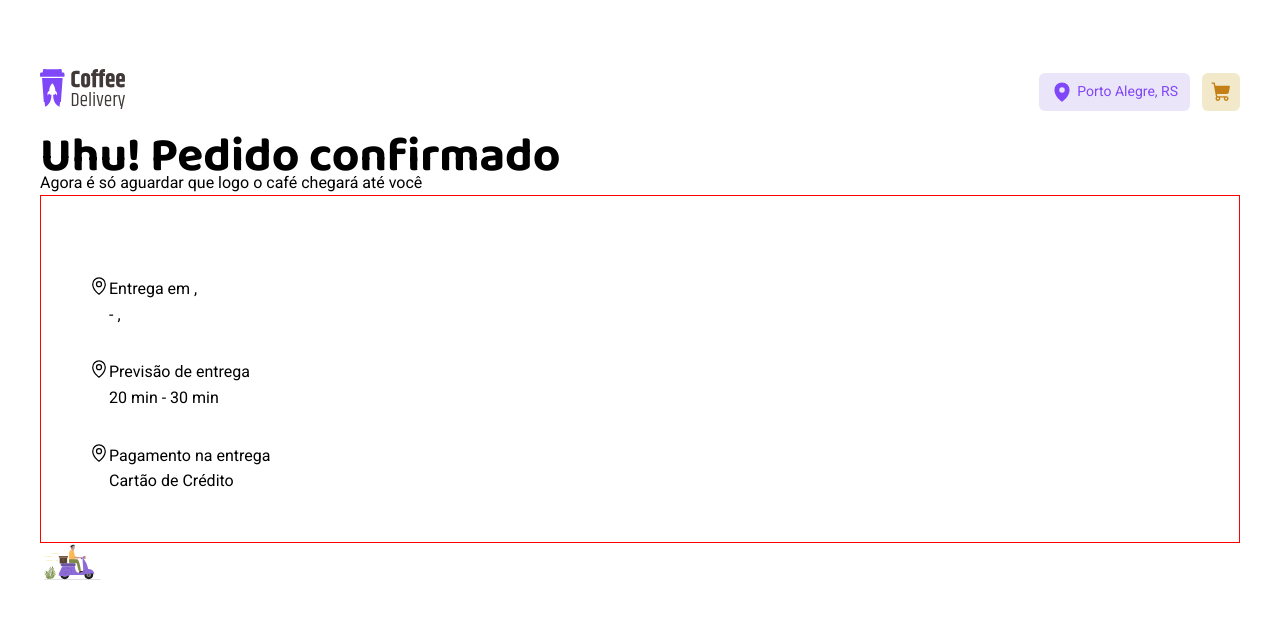
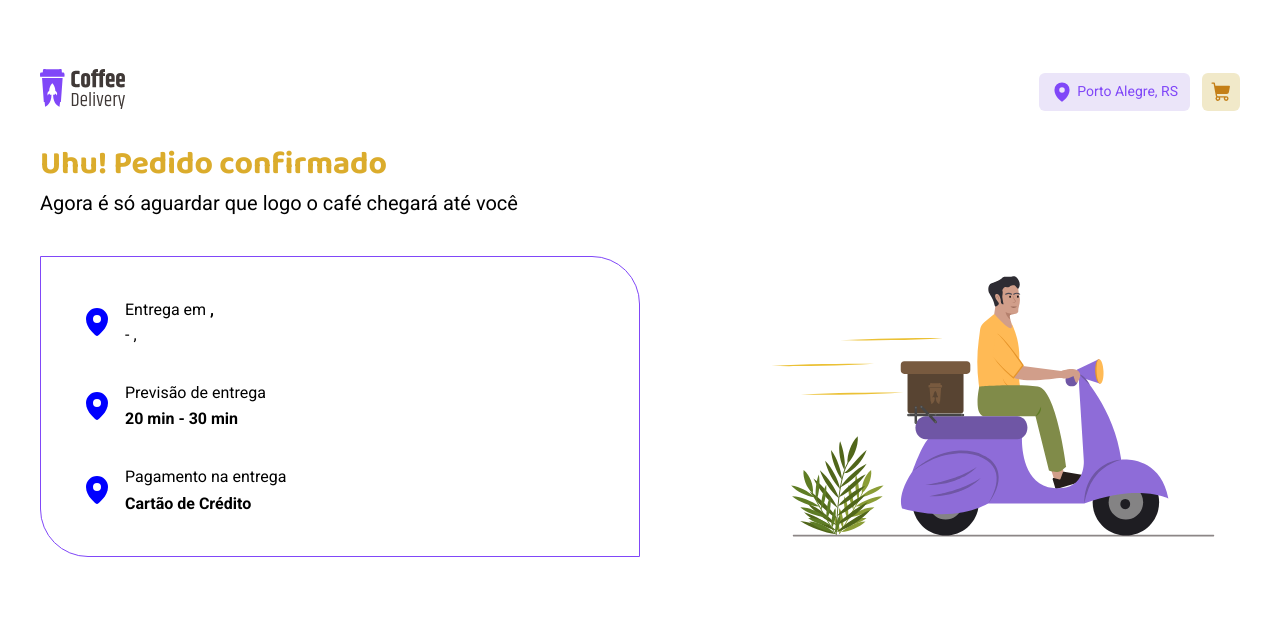
Before and after one commit to guisiebert/coffee-box, a React (Vite) app: page /thanks in a window 1280 px wide. Shown: the top 618 px of the page. Built offline with nearby package versions, Linux system fonts and the light colour scheme.

Commit message:
success page frontend

```diff
--- a/src/pages/Success/index.jsx
+++ b/src/pages/Success/index.jsx
@@ -15,34 +15,34 @@ function Success() {
         <>
             <Navbar />
             <main>
-                <div>
-                    <h1>Uhu! Pedido confirmado</h1>
-                    <p>Agora é só aguardar que logo o café chegará até você</p>
+                <h1>Uhu! Pedido confirmado</h1>
+                <p className='success-description'>Agora é só aguardar que logo o café chegará até você</p>
+                <div className='order-hero'>
                     <div className='order-details'>
                         <div className='order-detail-feature'>
-                            <MapPin />
+                            <MapPin size={32}  fill={'blue'} weight='fill'/>
                             <div>
-                                <p>Entrega em {formData.rua}, {formData.numero} </p>
+                                <p>Entrega em <strong>{formData.rua}, {formData.numero}</strong> </p>
                                 <p>{formData.bairro} - {formData.cidade}, {formData.uf}</p>
                             </div>
                         </div>
                         <div className='order-detail-feature'>
-                            <MapPin />
+                            <MapPin size={32} color={'white'} fill={'blue'} weight='fill' />
                             <div>
                                 <p>Previsão de entrega </p>
-                                <p>20 min - 30 min </p>
+                                <strong>20 min - 30 min </strong>
                             </div>
                         </div>
                         <div className='order-detail-feature'>
-                            <MapPin />
+                            <MapPin size={32}  fill={'blue'} weight='fill'/>
                             <div>
                                 <p>Pagamento na entrega</p>
-                                <p>Cartão de Crédito</p>
+                                <strong>Cartão de Crédito</strong>
                             </div>
                         </div>
                     </div>
+                    <img src={cover} alt="" />
                 </div>
-                <img src={cover} alt="" />
             </main>
         </>
     )
--- a/src/pages/Success/styles.css
+++ b/src/pages/Success/styles.css
@@ -8,17 +8,45 @@ main {
 
 
 h1 {
-    font-size: 3rem;
+    font-size: 2rem;
+    color: var(--yellow);
+    line-height: 130%;
+}
+
+.success-description {
+    font-size: 1.25rem;
+    font-weight: 400;
+    line-height: 130%;
+    margin-top: 0.25rem;
+}
+
+.order-hero {
+    margin-top: 2.5rem;
+    display: flex;
+    justify-content: space-between;
+}
+
+.order-details {
+    padding: 2.5rem;
+    border: 1px solid #8047F8;
+    border-radius:  0rem 3rem 0rem 3rem;
+    min-width: 25rem;
+    width: 50%;
+
+    display: flex;
+    flex-direction: column;
+    gap: 2rem;
+
 }
 
 
-.order-details {
-    padding: 3rem;
-    border: 1px solid red;
+.order-detail-feature {
+    display: flex;
+    align-items: center;
+    gap: 0.75rem;
+
 }
 
-.order-detail-feature {
-    display: flex;
-    margin-top: 2rem;
-
+img {
+    width: 30rem;
 }
```
